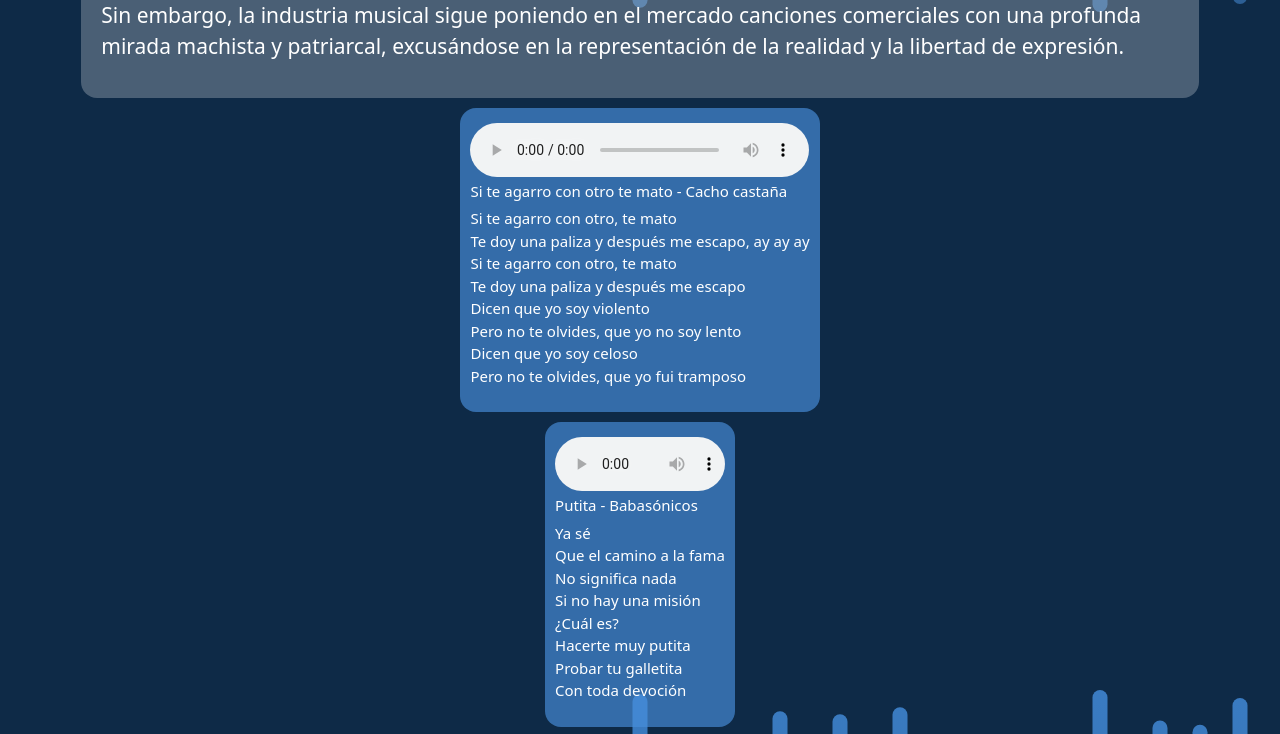
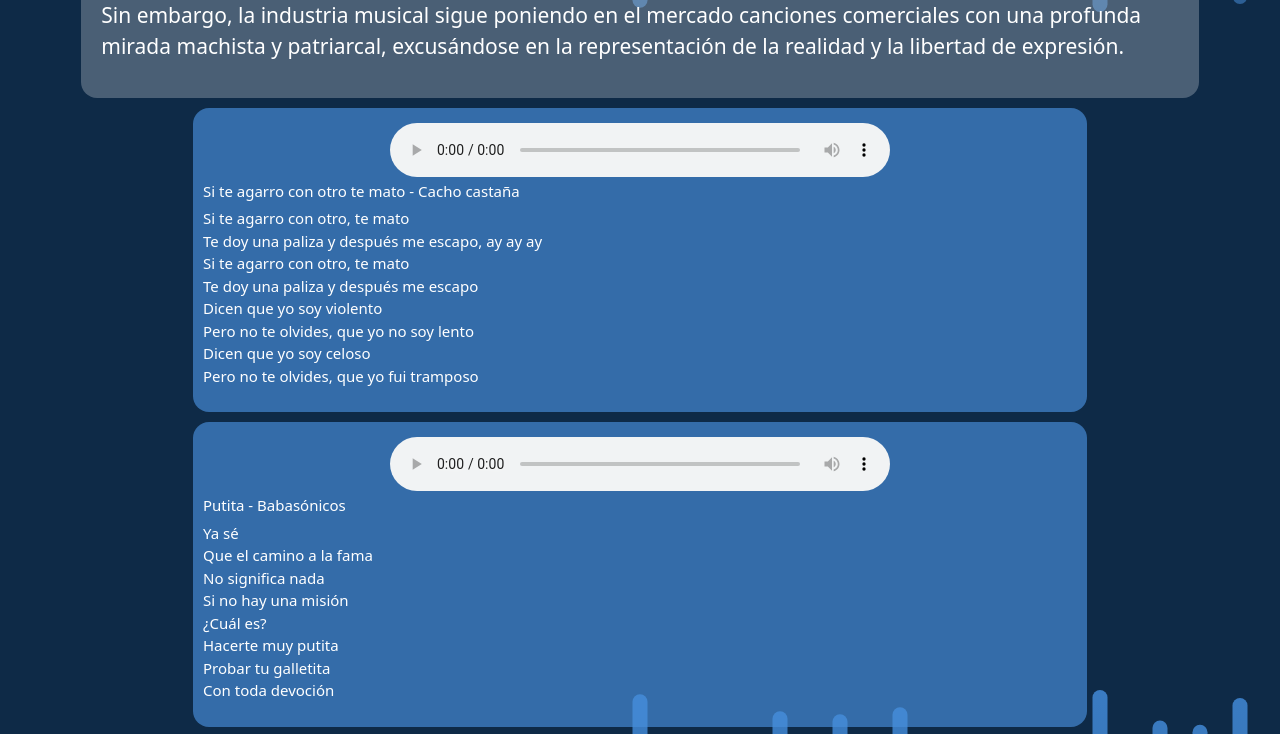
Before and after one commit to cartup90/ResmAlberdi, a website: page canciones.html in a window 1280 px wide. Shown: the part 729-1463 px from the top of the page. Drawn offline with nearby package versions, Linux system fonts and the light colour scheme.

Commit message:
width canciones

```diff
--- a/styles.css
+++ b/styles.css
@@ -83,12 +83,15 @@
   color: #ffffff;
   font-size: 1.4rem;
 }
+
 .letrasCanciones {
   display: flex;
   flex-direction: row;
   align-items: center;
   justify-content: center;
   flex-wrap: wrap;
+  width: 90%;
+
 }
 .cancion {
   display: flex;
@@ -97,7 +100,7 @@
   color: white;
   background-color: #488FDBa9;
   border-radius: 16px;
-  max-width: 40%;
+  width: 80%;
   padding: 10px;
   margin-top: 10px;
 
```
